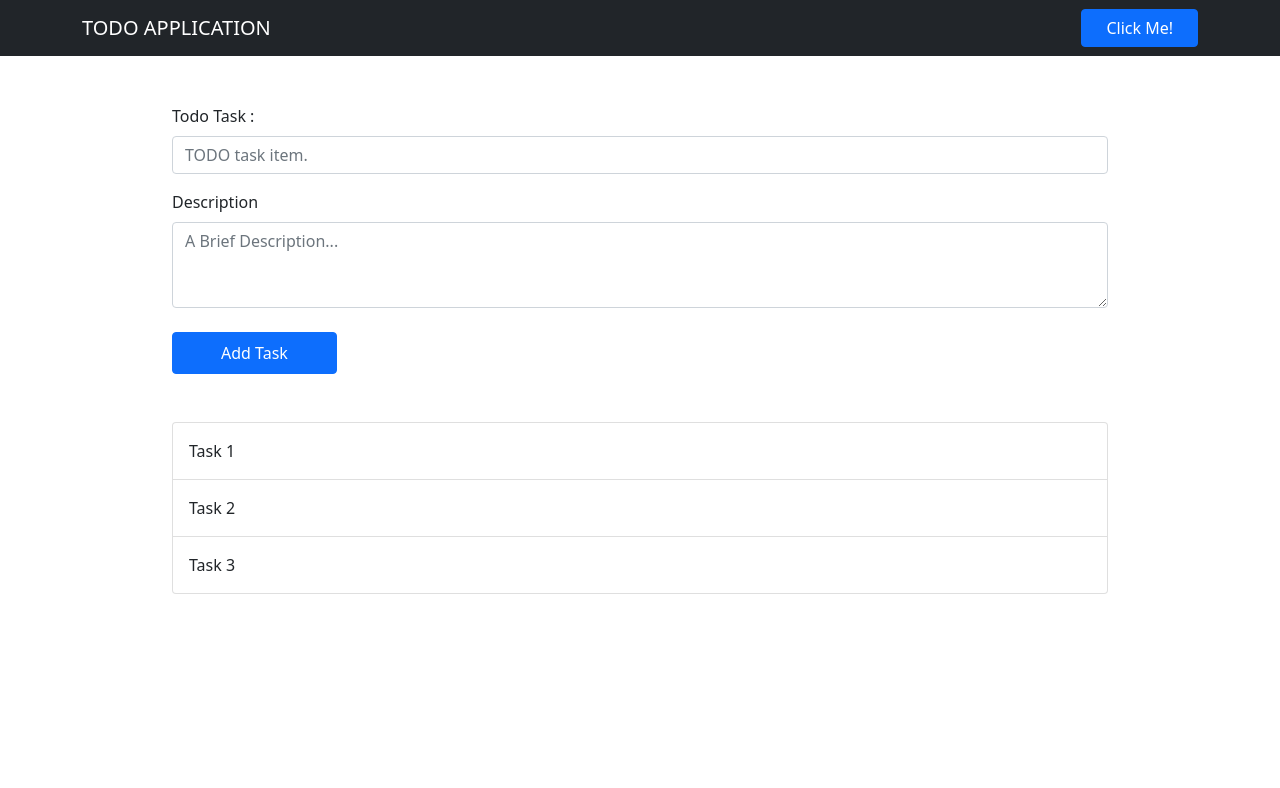
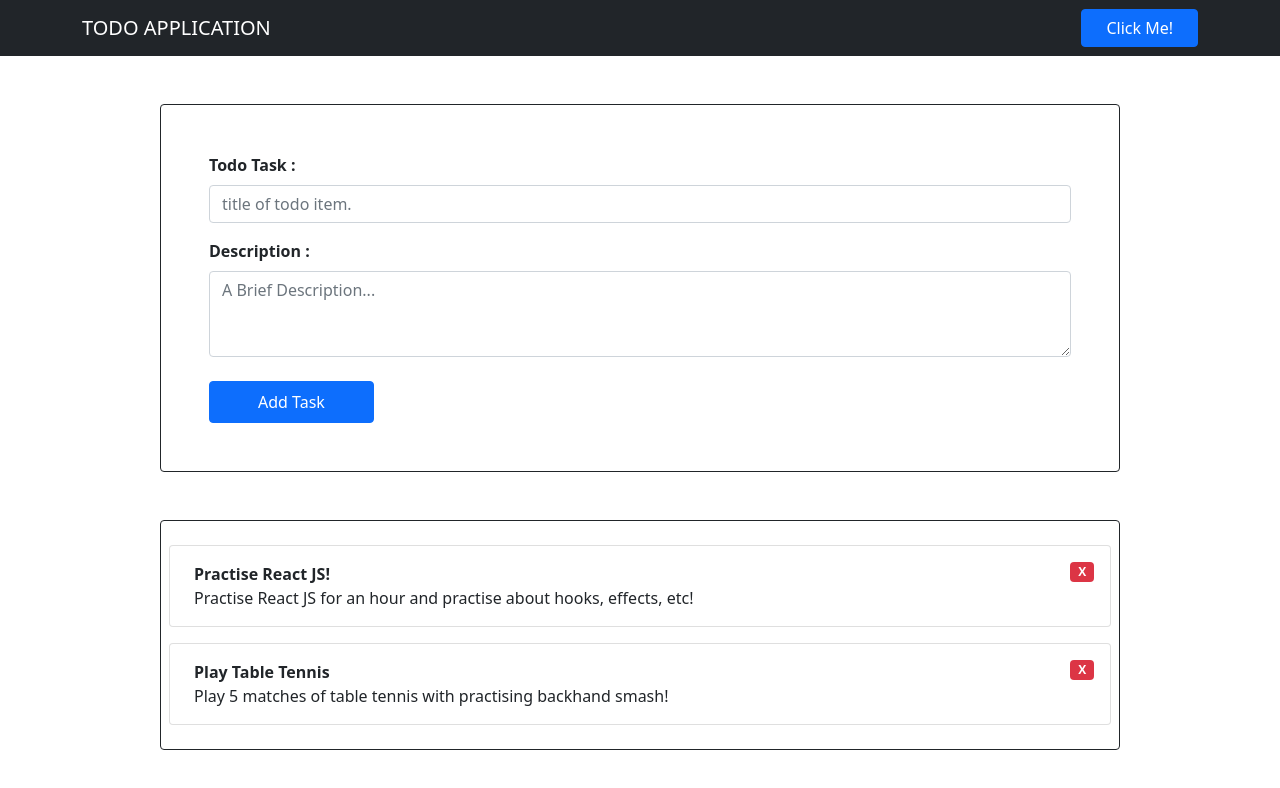
Before and after one commit to vedantgune99/todo_app, a React (Create React App) app: page / in a window 1280 px wide. Shown: the top 788 px of the page. Built offline with nearby package versions, Linux system fonts and the light colour scheme.

Commit message:
added list of todos

```diff
--- a/src/App.js
+++ b/src/App.js
@@ -1,8 +1,19 @@
-// import "./App.css";
-import { Navbar } from "react-bootstrap";
 import NavBar from "./Components/NavBar";
 import AddTask from "./Components/AddTask";
 import AllTasks from "./Components/AllTasks";
+
+const TasksData = [
+  {
+    id: 1,
+    title: "Practise React JS!",
+    desc: "Practise React JS for an hour and practise about hooks, effects, etc!",
+  },
+  {
+    id: 2,
+    title: "Play Table Tennis",
+    desc: "Play 5 matches of table tennis with practising backhand smash!",
+  },
+];
 
 function App() {
   return (
@@ -10,7 +21,7 @@ function App() {
       <header className="App-header">
         <NavBar />
         <AddTask />
-        <AllTasks />
+        <AllTasks tasks={TasksData} />
       </header>
     </div>
   );
--- a/src/Components/AddTask.js
+++ b/src/Components/AddTask.js
@@ -1,16 +1,21 @@
 import "bootstrap/dist/css/bootstrap.min.css";
-import { Container, Row, Col, Form, Button } from "react-bootstrap";
+import { Container, Form, Button } from "react-bootstrap";
 
 const AddTask = () => {
   return (
-    <Container className="my-5 w-75">
+    <Container className="my-5 py-5 px-5 w-75 border border-dark rounded">
       <Form>
         <Form.Group className="mb-3" controlId="ControlInput1">
-          <Form.Label>Todo Task : </Form.Label>
-          <Form.Control type="text" placeholder="TODO task item." />
+          <Form.Label>
+            <b>Todo Task : </b>
+          </Form.Label>
+          <Form.Control type="text" placeholder="title of todo item." />
         </Form.Group>
+
         <Form.Group className="mb-3" controlId="ControlTextarea1">
-          <Form.Label>Description</Form.Label>
+          <Form.Label>
+            <b>Description : </b>
+          </Form.Label>
           <Form.Control
             as="textarea"
             rows={3}
--- a/src/Components/AllTasks.js
+++ b/src/Components/AllTasks.js
@@ -1,15 +1,23 @@
 import "bootstrap/dist/css/bootstrap.min.css";
-import { Container, ListGroup } from "react-bootstrap";
+import { Container, Badge, ListGroup } from "react-bootstrap";
 
-const AddTask = () => {
+const AllTask = (props) => {
   return (
-    <Container className="my-3 w-75">
-      <ListGroup>
-        <ListGroup.Item className="py-3">Task 1</ListGroup.Item>
-        <ListGroup.Item className="py-3">Task 2</ListGroup.Item>
-        <ListGroup.Item className="py-3">Task 3</ListGroup.Item>
-      </ListGroup>
+    <Container className="my-3 py-3 px-2 w-75 border border-dark rounded">
+      {props.tasks.map((task) => {
+        return (
+          <ListGroup>
+            <ListGroup.Item className="d-flex justify-content-between align-items-start py-3 my-2 px-3">
+              <div className="ms-2 me-auto">
+                <div className="fw-bold">{task.title}</div>
+                {task.desc}
+              </div>
+              <Badge bg="danger">X</Badge>
+            </ListGroup.Item>
+          </ListGroup>
+        );
+      })}
     </Container>
   );
 };
-export default AddTask;
+export default AllTask;
```
